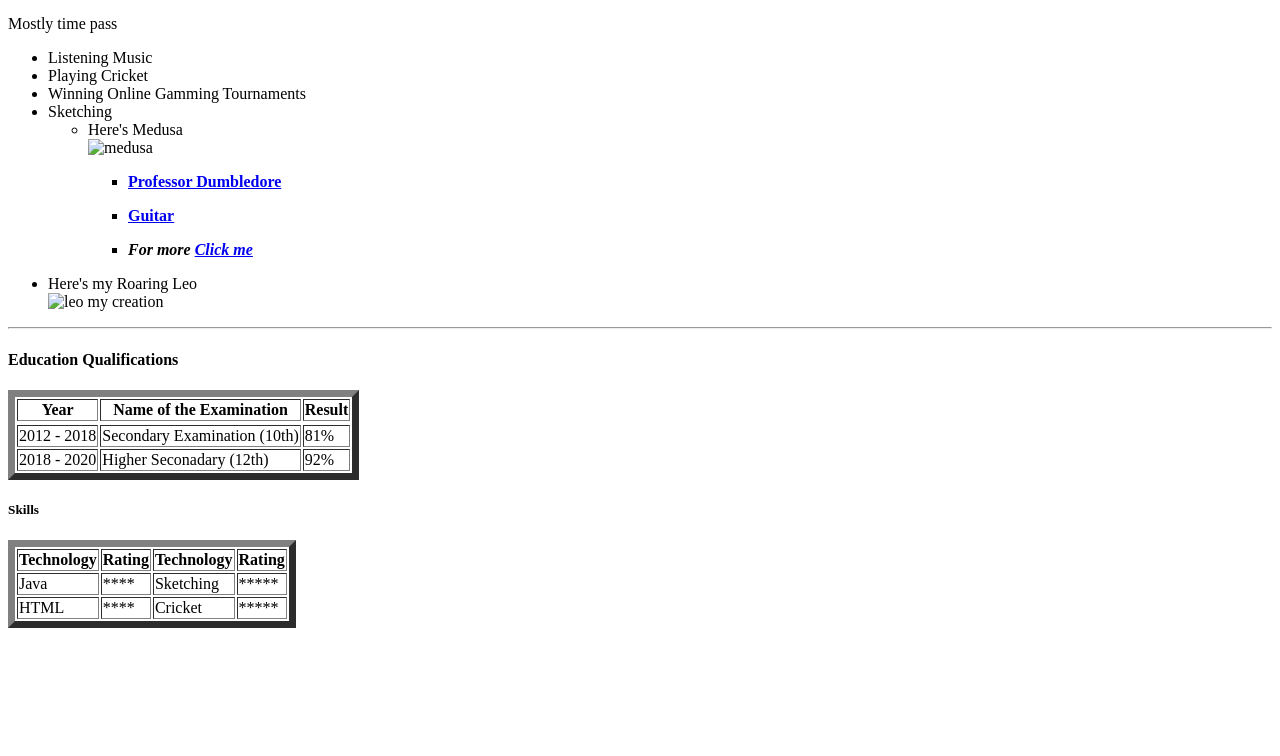
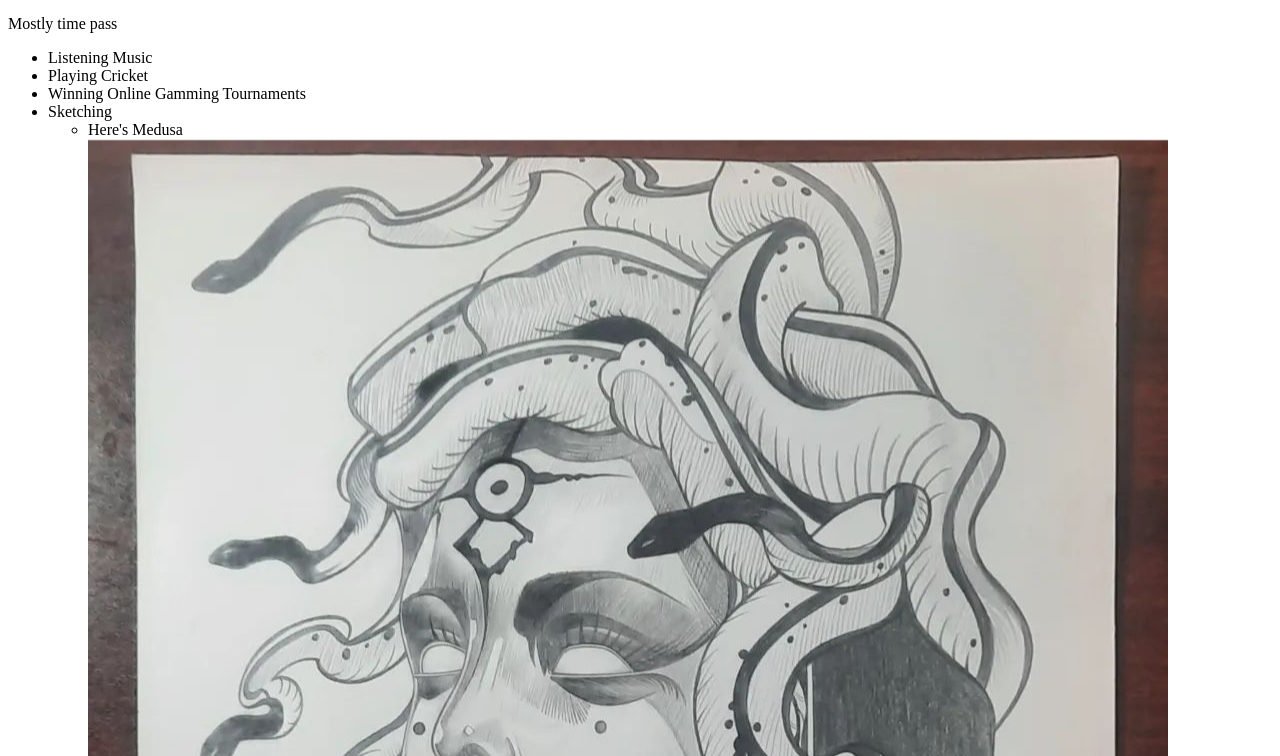
Before and after one commit to 7Priyanshu9/CV, a plain HTML site: page Hobbies.html in a window 1280 px wide. Shown: the part 44-800 px from the top of the page. Drawn offline with Linux system fonts and the light colour scheme.

Commit message:
Update Hobbies.html

```diff
--- a/Hobbies.html
+++ b/Hobbies.html
@@ -16,7 +16,7 @@
     <li>Sketching</li>
     <ul>
       <li>Here's Medusa </li>
-      <img src="Image\IMG_20221207_114251.jpg" alt="medusa">
+      <img src="IMG_20221207_114251.jpg" alt="medusa">
       <ul>
         <li> <strong>
             <p><a href="https://www.instagram.com/p/CbL-P7pvfwZ/">Professor Dumbledore</a></p>
@@ -31,7 +31,7 @@
 
     </ul>
     <li>Here's my Roaring Leo </li>
-    <img src="Image\IMG_20221207_114304.jpg" alt="leo my creation ">
+    <img src="IMG_20221207_114304.jpg" alt="leo my creation ">
   </ul>
   <hr>
 
```
